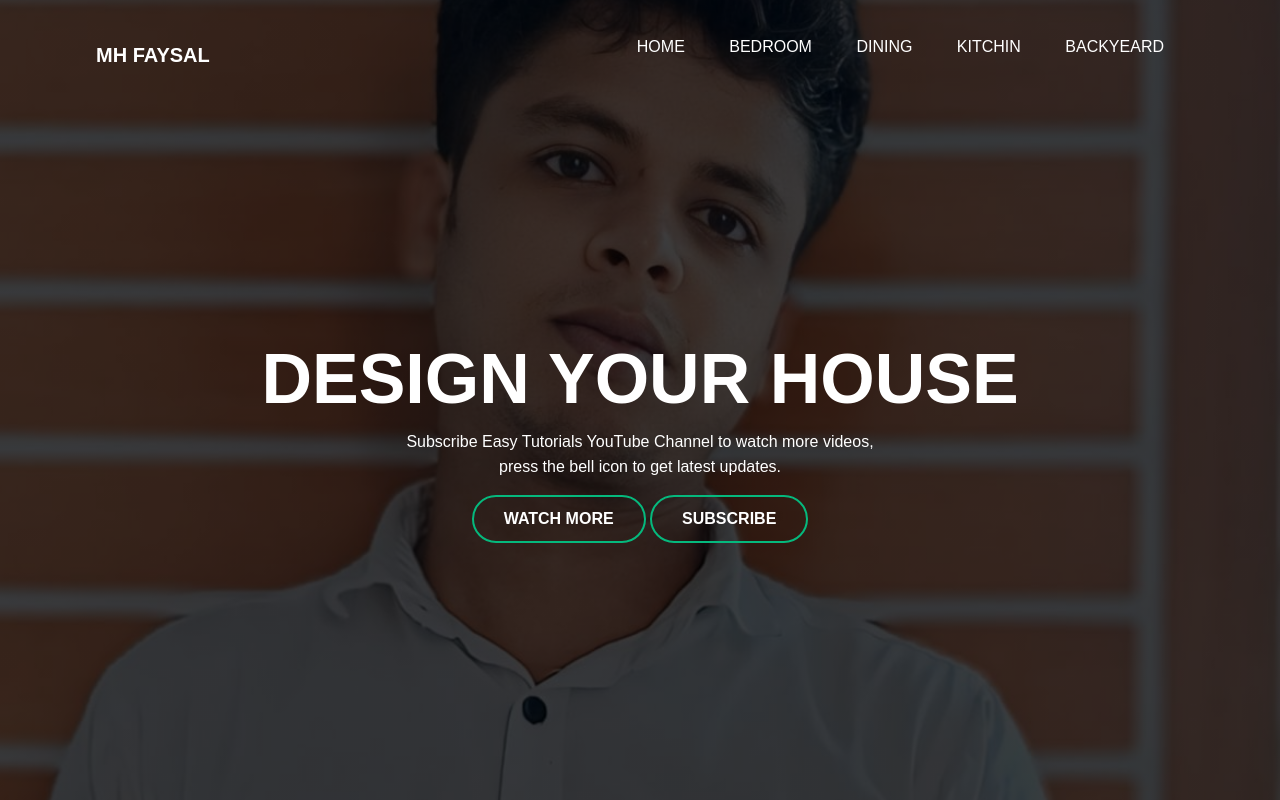
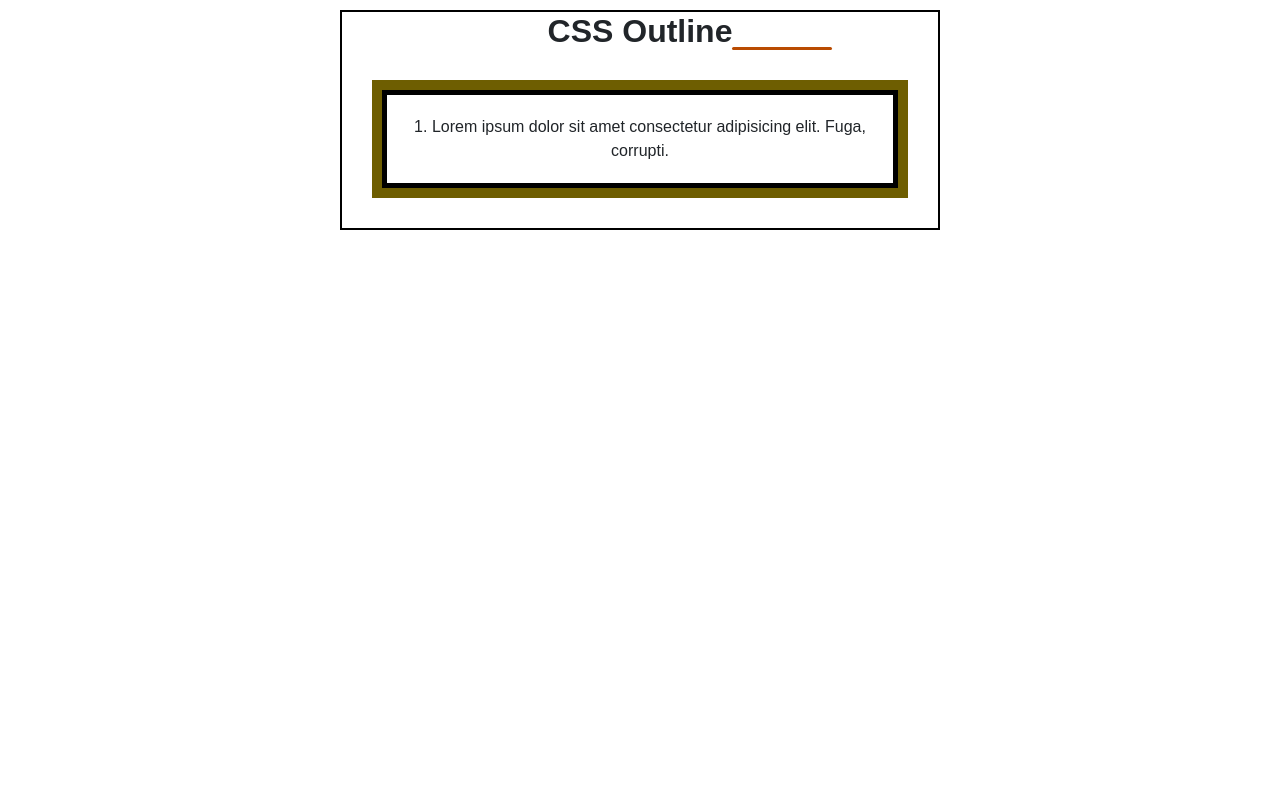
Before and after one commit to mhfaysal124/card-design, a plain HTML site: page index.html in a window 1280 px wide. Drawn offline with Linux system fonts and the light colour scheme.

Commit message:
css outlie

```diff
--- a/index.html
+++ b/index.html
@@ -10,28 +10,10 @@
 <body>
 
 
-    <div class="banner">
-        <div class="navbar">
-            <a class="logo" href="#">MH Faysal</a>
-            <ul>
-                <li><a href="#">Home</a></li>
-                <li><a href="#">Bedroom</a></li>
-                <li><a href="#">Dining</a></li>
-                <li><a href="#">Kitchin</a></li>
-                <li><a href="#">Backyeard</a></li>
-            </ul>
-        </div>
-        <div class="content">
-            <h1>Design your house</h1>
-            <p>Subscribe Easy Tutorials YouTube Channel to watch more videos, <br> press the bell icon to get latest updates.</p>
-
-            <div>
-                <button class="button"><span></span>Watch more</button>
-                <button class="button"><span></span>Subscribe</button>
-            </div>
-
-        </div>
-    </div>
+   <div class="one">
+    <h2>CSS Outline</h2>
+    <p>1. Lorem ipsum dolor sit amet consectetur adipisicing elit. Fuga, corrupti.</p>
+   </div>
 
 
 
--- a/style.css
+++ b/style.css
@@ -3,106 +3,31 @@
     padding: 0;
     font-family: sans-serif;
 }
-.banner{
+.one{
+    width: 600px;
+    text-align: center;
+    border: 2px solid black;
+    margin: 10px auto;
+
+}
+.one h2{
+    position: relative;
+    font-weight: bold;
     width: 100%;
-    height: 100vh;
-    background-image: linear-gradient(rgba(0,0,0,0.75), rgba(0,0,0,0.75)), url(img/mehedi.jpeg);
-    background-position: center;
-    background-size: cover;
+}
+.one h2::after{
+    content: ' ';
+    width: 100px;
+    height: 3px;
+    background-color: rgb(185, 75, 1);
+    position: absolute;
+    bottom: 0;
+    border-radius: 10px;
 }
 
-.navbar{
-    cursor: pointer;
-    margin: auto;
-    width: 85%;
-    display: flex;
-    padding: 35px 0;
-    align-items: center;
-    justify-content: space-between;
+.one p{
+    border: 5px solid rgb(0, 0, 0);
+    margin: 40px;
+    padding: 20px;
+    outline: 10px solid rgb(110, 94, 1);
 }
-
-.logo{
-    width: 120px;
-    text-decoration: none;
-    font-size: 20px;
-    font-weight: bold;
-    text-transform: uppercase;
-    color: white;
-    transition: .3s;
-}
-.logo:hover{
-    color: rgb(5, 185, 125);
-}
-.navbar ul li{
-    list-style: none;
-    display: inline-block;
-    margin: 0 20px;
-    position: relative;
-}
-.navbar ul li a{
-    text-decoration: none;
-    color: white;
-    text-transform: uppercase;
-}
-.navbar ul li::after{
-    content: '';
-    width: 0;
-    background: rgb(5, 185, 125);
-    height: 3px;
-    left: 0;
-    border-radius: 10px;
-    position: absolute;
-    bottom: -10px;
-    transition: .5s;
-}
-.navbar ul li:hover:after{
-    width: 100%;
-}
-.content{
-    color: white;
-    width: 100%;
-    top: 50%;
-    transform: translateY(-50%);
-    position: absolute;
-    text-align: center;
-}
-.content h1{
-    text-transform: uppercase;
-    font-weight: bold;
-    font-size: 70px;
-    margin-top: 80px;
-}
-.content p{
-    font-weight: 100px;
-    line-height: 25px;
-}
-.button{
-    border: 2px solid rgb(5, 185, 125);
-    border-radius: 50px;
-    padding: 10px 30px;
-    background: transparent;
-    color: white;
-    text-transform: uppercase;
-    font-weight: bold;
-    position: relative;
-}
-span{
-    width: 0;
-    height: 100%;
-    border-radius: 25px;
-    background-color: rgb(5, 185, 125);
-    position: absolute;
-    overflow: hidden;
-    top: 0;
-    left: 0;
-    z-index: -1;
-    transition: .5s;
-    position: relative;
-}
-button:hover span{
-    width: 100%;
-    position: absolute;
-}
-button:hover{
-    border: 2px solid transparent;
-}
```
Also changed, not shown: 1 other file.
